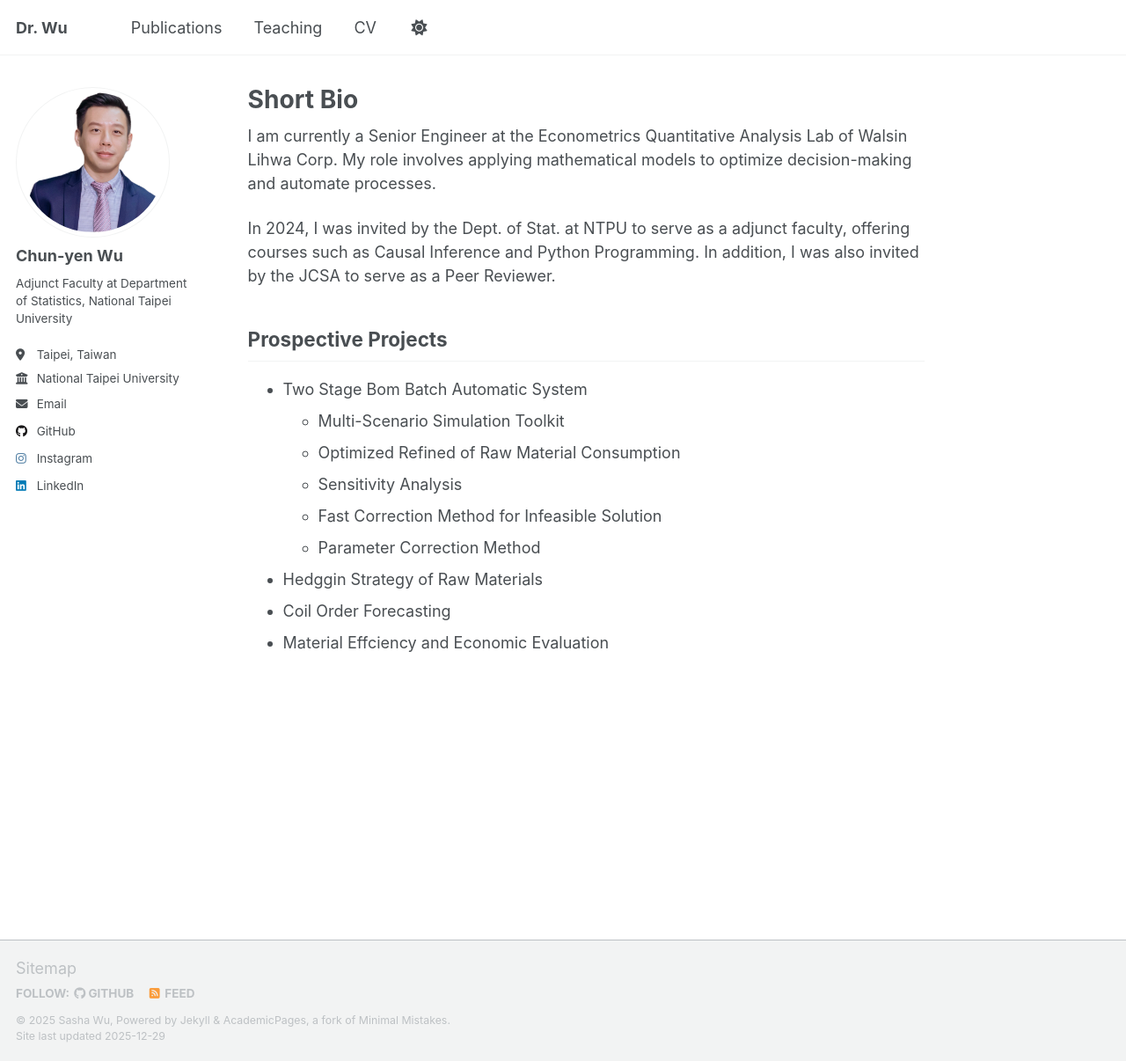
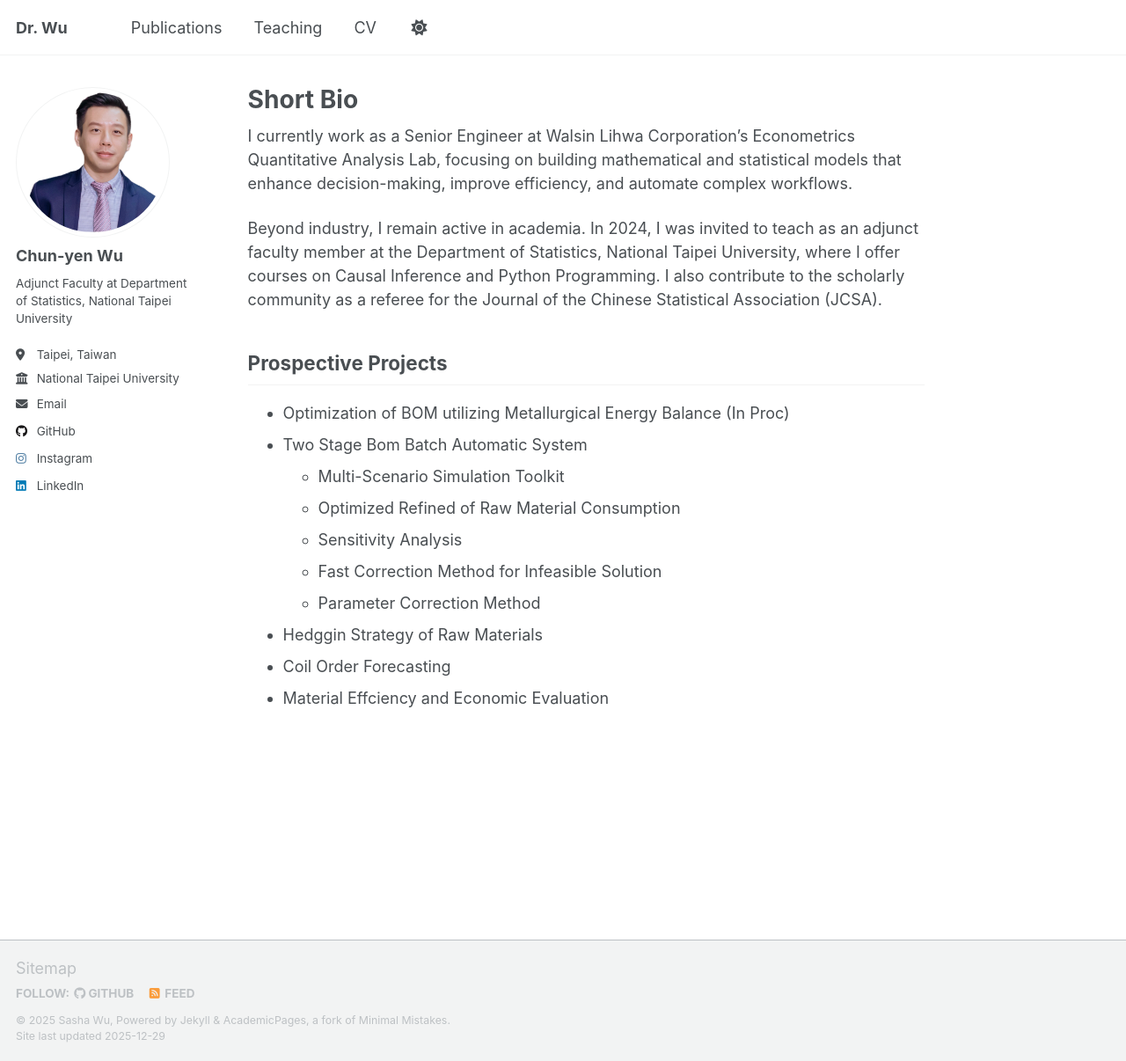
Before and after one commit to SashaWuNYCU/sashawunycu.github.io, a Jekyll site: the page built from _pages/about.md, in a window 1280 px wide and 1206 px high. Shown: the whole window at 88% size. Built offline with Jekyll 4.4.1, drawn with Linux system fonts in a browser that asks for light colours; a script that is not in the unit is left out.

Commit message:
修改 bio ver 251204

```diff
--- a/_pages/about.md
+++ b/_pages/about.md
@@ -7,12 +7,13 @@ redirect_from:
   - /about.html
 ---
 
-I am currently a Senior Engineer at the Econometrics Quantitative Analysis Lab of Walsin Lihwa Corp. My role involves applying mathematical models to optimize decision-making and automate processes.
+I currently work as a Senior Engineer at Walsin Lihwa Corporation’s Econometrics Quantitative Analysis Lab, focusing on building mathematical and statistical models that enhance decision-making, improve efficiency, and automate complex workflows.
 
-In 2024, I was invited by the Dept. of Stat. at NTPU to serve as a adjunct faculty, offering courses such as Causal Inference and Python Programming. In addition, I was also invited by the JCSA to serve as a Peer Reviewer.
+Beyond industry, I remain active in academia. In 2024, I was invited to teach as an adjunct faculty member at the Department of Statistics, National Taipei University, where I offer courses on Causal Inference and Python Programming. I also contribute to the scholarly community as a referee for the Journal of the Chinese Statistical Association (JCSA).
 
 Prospective Projects
 ------
+ * Optimization of BOM utilizing Metallurgical Energy Balance (In Proc)
  * Two Stage Bom Batch Automatic System
    * Multi-Scenario Simulation Toolkit
    * Optimized Refined of Raw Material Consumption
```
Also changed, not shown: _pages/cv.md (+1 -1 lines).
